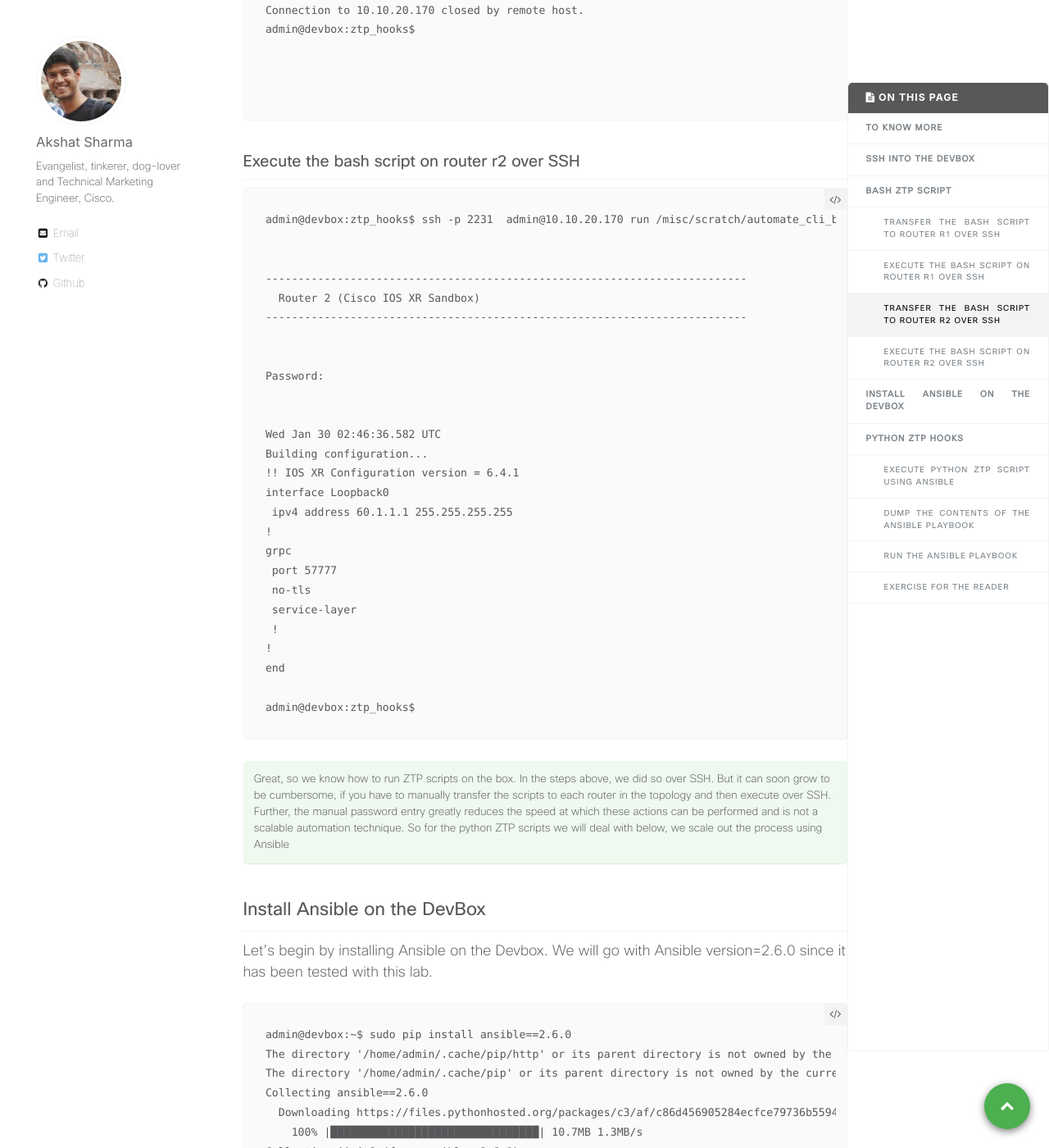
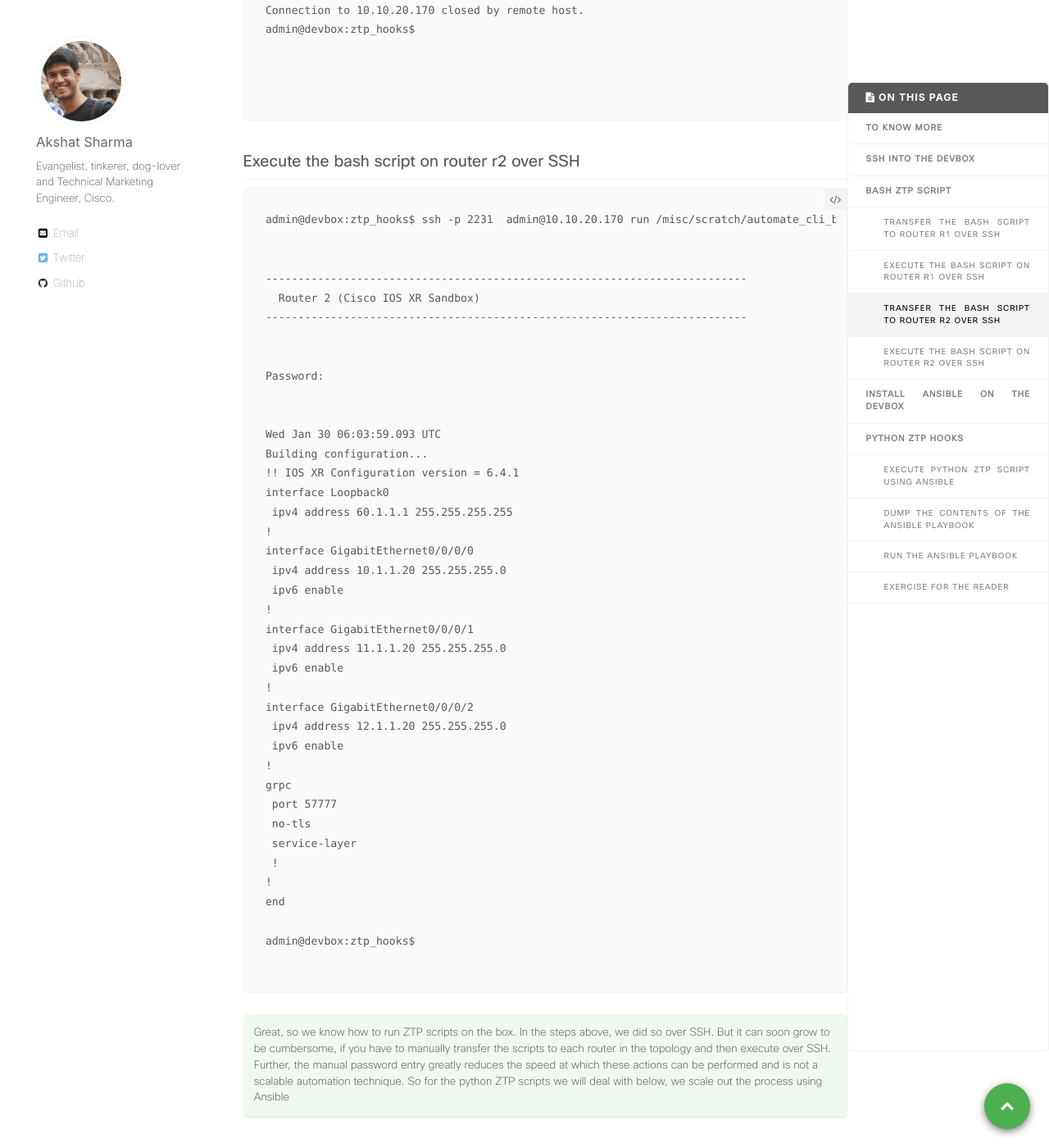
Before and after one commit to nanog75/hackathon, a Jekyll site: the page built from _wkinstructions/2018-06-12-step-1-ios-xr-ztp-bash-and-python-hooks.md, in a window 1280 px wide and 1400 px high, scrolled down 6167 px. Shown: the whole window at 82% size. Built offline with Jekyll 4.4.1, drawn with Linux system fonts in a browser that asks for light colours; comment, search, counter and statistics services are not loaded.

Commit message:
Update 2018-06-12-step-1-ios-xr-ztp-bash-and-python-hooks.md

````diff
--- a/_wkinstructions/2018-06-12-step-1-ios-xr-ztp-bash-and-python-hooks.md
+++ b/_wkinstructions/2018-06-12-step-1-ios-xr-ztp-bash-and-python-hooks.md
@@ -278,11 +278,23 @@ admin@devbox:ztp_hooks$ ssh -p 2231  admin@10.10.20.170 run /misc/scratch/automa
 Password:
 
 
-Wed Jan 30 02:46:36.582 UTC
+Wed Jan 30 06:03:59.093 UTC
 Building configuration...
 !! IOS XR Configuration version = 6.4.1
 interface Loopback0
  ipv4 address 60.1.1.1 255.255.255.255
+!
+interface GigabitEthernet0/0/0/0
+ ipv4 address 10.1.1.20 255.255.255.0
+ ipv6 enable
+!
+interface GigabitEthernet0/0/0/1
+ ipv4 address 11.1.1.20 255.255.255.0
+ ipv6 enable
+!
+interface GigabitEthernet0/0/0/2
+ ipv4 address 12.1.1.20 255.255.255.0
+ ipv6 enable
 !
 grpc
  port 57777
@@ -293,6 +305,7 @@ grpc
 end
 
 admin@devbox:ztp_hooks$
+
 ```
 
 
````
